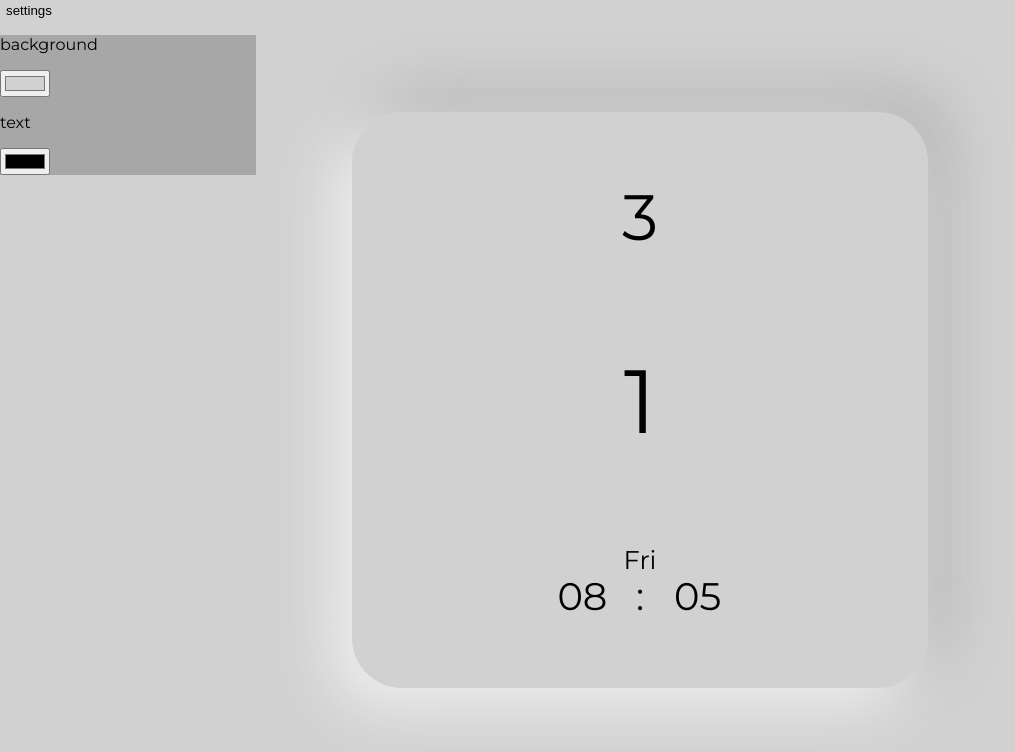
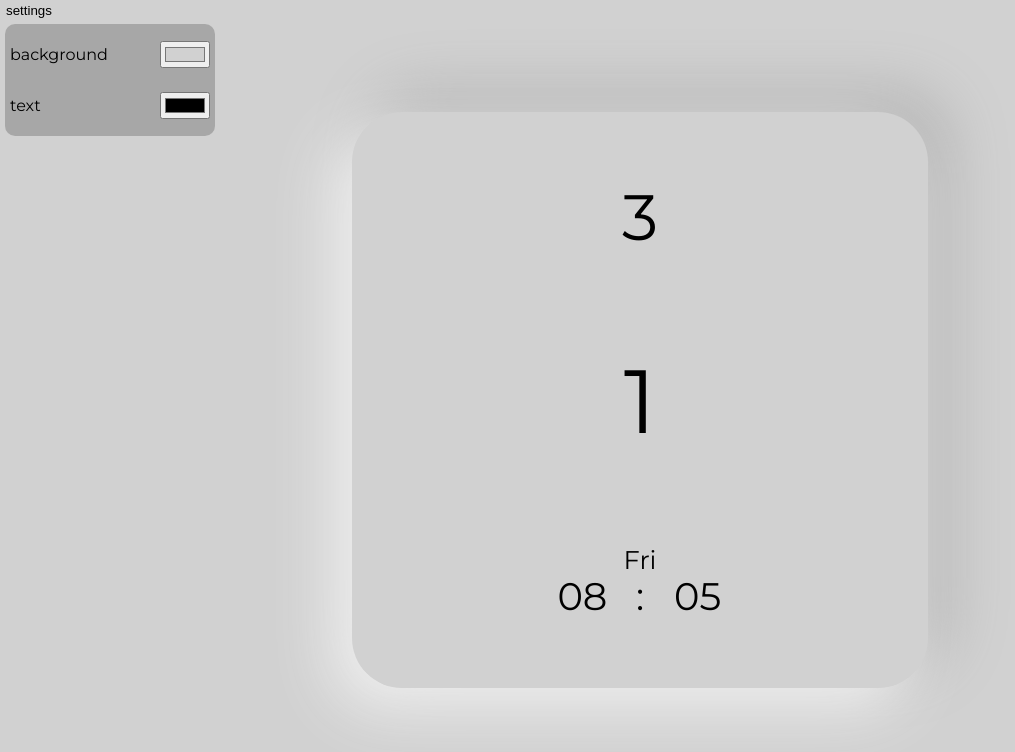
Before and after one commit to haruto17/neumo-calendar, a SvelteKit app: page / in a window 1280 px wide. Both pictures are taken after a click on the button "settings". Shown: the top 752 px of the page, without its empty margins (0-1015 px from the left). Built offline with nearby package versions, Linux system fonts and the light colour scheme.

Commit message:
設定メニューの調整

```diff
--- a/src/routes/+page.svelte
+++ b/src/routes/+page.svelte
@@ -108,11 +108,11 @@
 <div class="menu-container">
 	<button on:click={toggleMenu} style:color={txt_color}>settings</button>
 	<div id="menu" class="menu" hidden={visible_menu}>
-		<div>
+		<div class="menu-content">
 			<p style:color={txt_color}>background</p>
 			<input type="color" bind:value={bg_color} />
 		</div>
-		<div>
+		<div class="menu-content">
 			<p style:color={txt_color}>text</p>
 			<input type="color" bind:value={txt_color} />
 		</div>
@@ -148,8 +148,21 @@
 	}
 
 	.menu {
-		width: 20vw;
+		width: 200px;
+		border-radius: 10px;
+		margin: 5px;
+		padding: 5px;
 		background-color: rgba(0, 0, 0, 0.2);
+	}
+
+	.menu-content {
+		display: flex;
+		justify-content: space-between;
+		align-items: center;
+	}
+
+	.menu-content p {
+		width: 60%;
 	}
 
 	.container {
```
